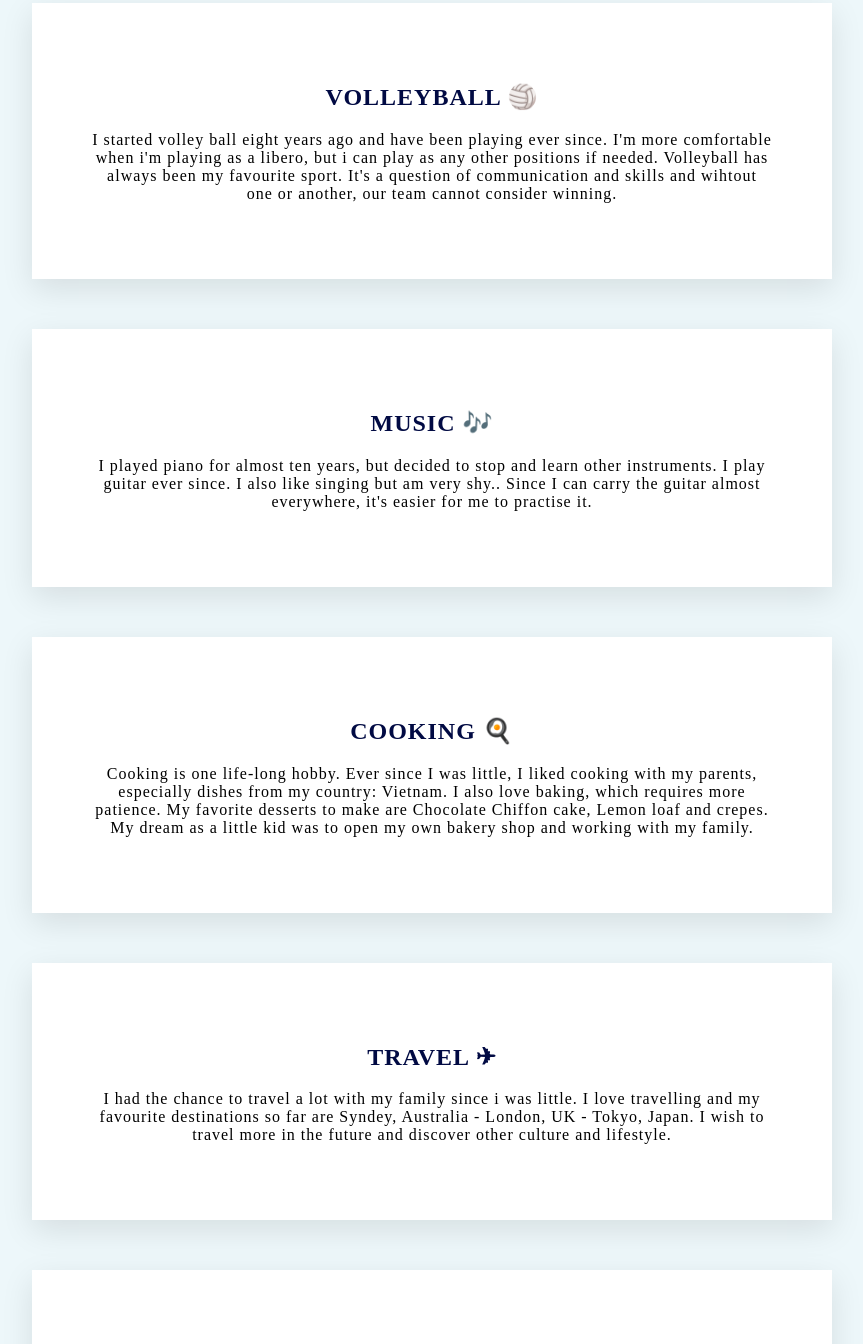
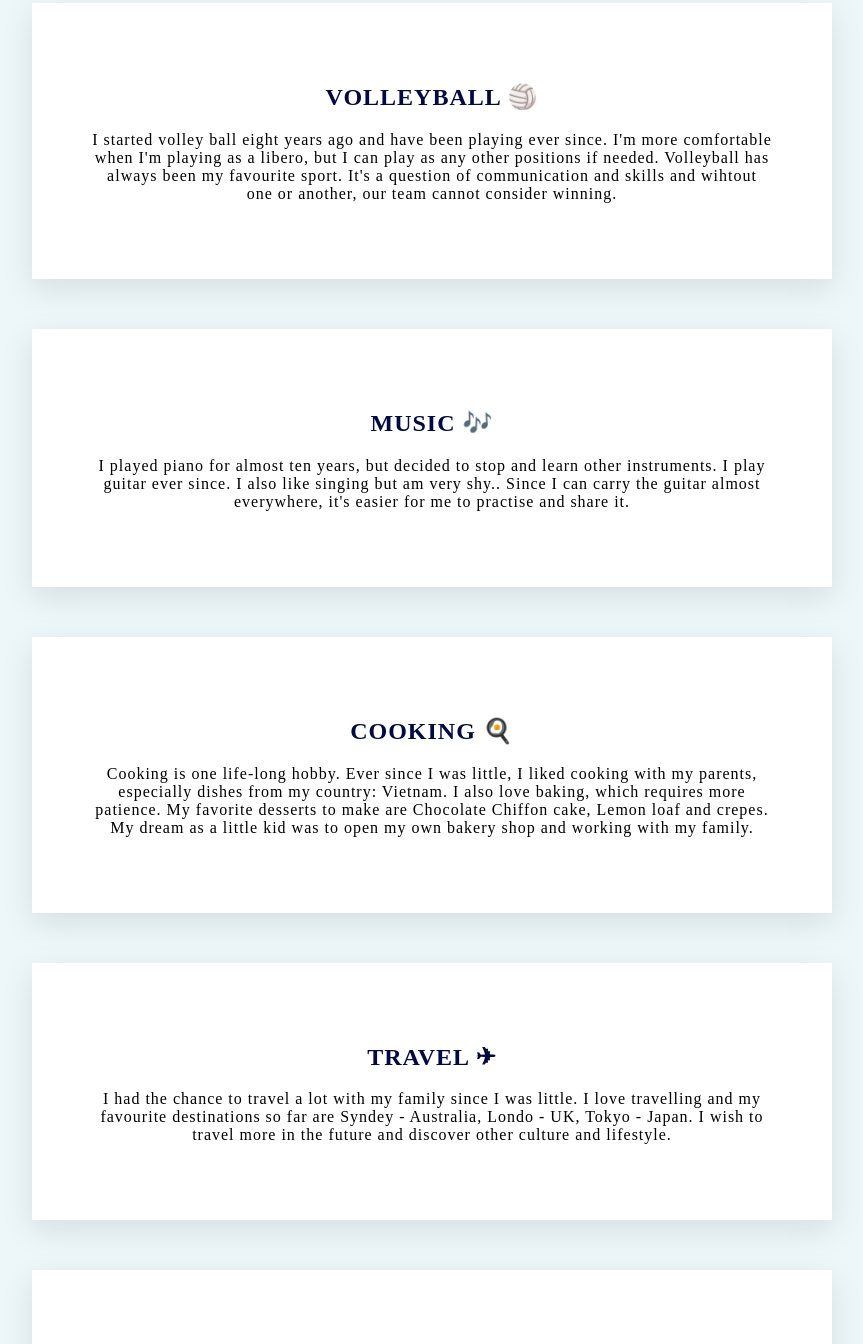
Before and after one commit to step-hong/stephong, a plain HTML site: page index.html in a window 1280 px wide. Shown: the part 532-1876 px from the top of the page, without its empty margins (208-1071 px from the left). Drawn offline with Linux system fonts and the light colour scheme.

Commit message:
Update index.html

```diff
--- a/index.html
+++ b/index.html
@@ -35,7 +35,7 @@
 			">
 			<h2> Volleyball 🏐 </h2>
 			<p>
-				I started volley ball eight years ago and have been playing ever since. I'm more comfortable when i'm playing as a libero, but i can play as any other positions if needed. Volleyball has always been my favourite sport. It's a question of communication and skills and wihtout one or another, our team cannot consider winning.
+				I started volley ball eight years ago and have been playing ever since. I'm more comfortable when I'm playing as a libero, but I can play as any other positions if needed. Volleyball has always been my favourite sport. It's a question of communication and skills and wihtout one or another, our team cannot consider winning.
 			</p>
 		</div>
 		<div class="card-white">
@@ -47,7 +47,7 @@
 			">
 			<h2> Music 🎶 </h2>
 			<p>
-				I played piano for almost ten years, but decided to stop and learn other instruments. I play guitar ever since. I also like singing but am very shy.. Since I can carry the guitar almost everywhere, it's easier for me to practise it.
+				I played piano for almost ten years, but decided to stop and learn other instruments. I play guitar ever since. I also like singing but am very shy.. Since I can carry the guitar almost everywhere, it's easier for me to practise and share it.
 			</p>
 		</div>
 		<div class="card-white">
@@ -71,7 +71,7 @@
 			">
 			<h2> Travel ✈ </h2>
 			<p>
-				I had the chance to travel a lot with my family since i was little. I love travelling and my favourite destinations so far are Syndey, Australia - London, UK - Tokyo, Japan.
+				I had the chance to travel a lot with my family since I was little. I love travelling and my favourite destinations so far are Syndey - Australia, Londo - UK, Tokyo - Japan.
 				I wish to travel more in the future and discover other culture and lifestyle.
 			</p>
 		</div>
```
